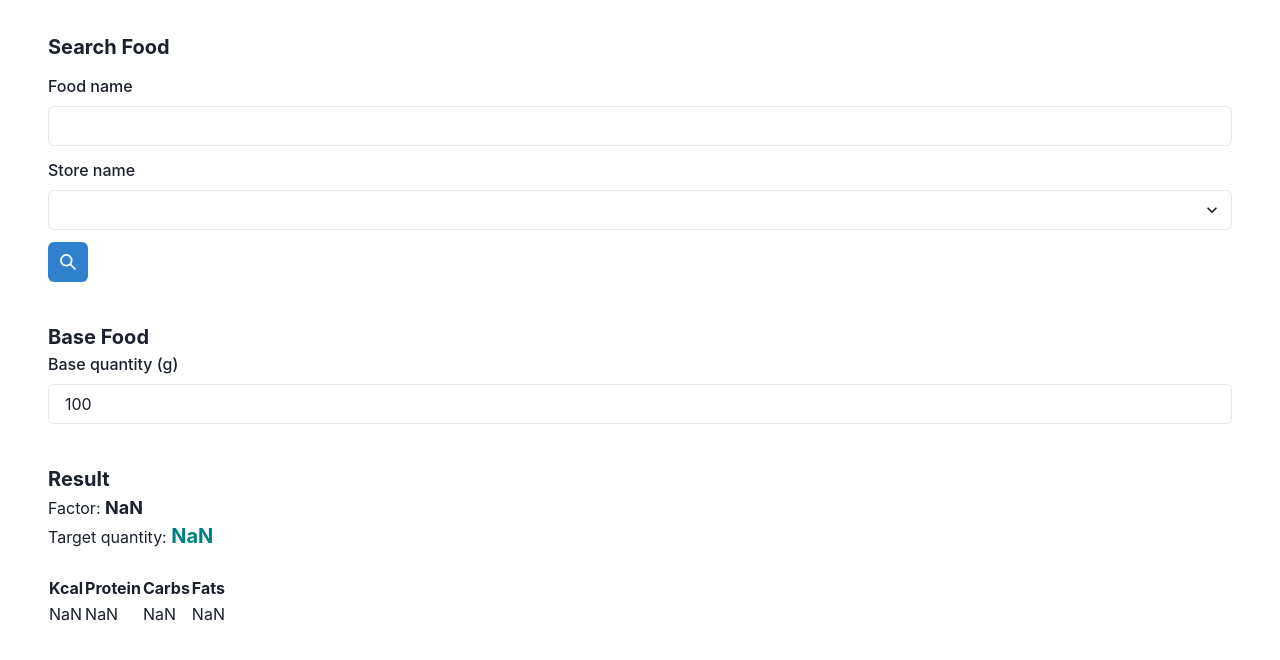
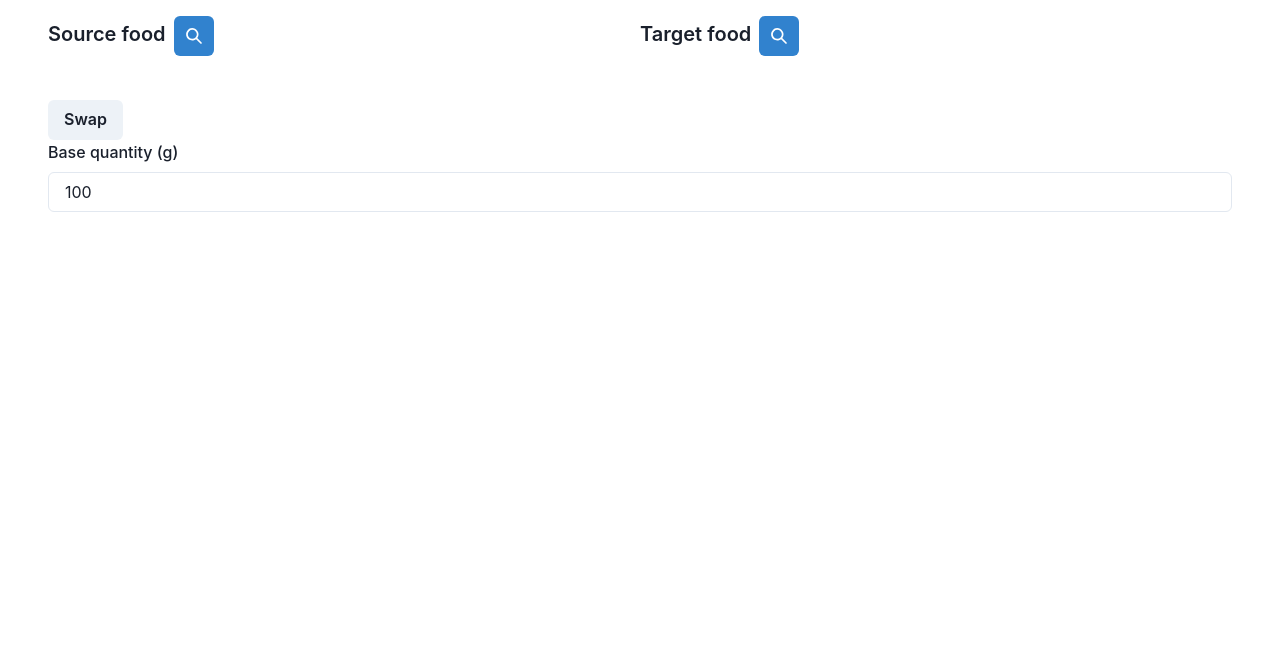
Before and after one commit to JoanGaliana/food, a React (Create React App) app: page / in a window 1280 px wide. Shown: the top 660 px of the page. Built offline with nearby package versions, Linux system fonts and the light colour scheme.

Commit message:
Prototype 2

```diff
--- a/src/App.tsx
+++ b/src/App.tsx
@@ -1,50 +1,101 @@
-import React, { useMemo, useState } from 'react';
-import { ChakraProvider, FormControl, FormLabel, Input, Box } from '@chakra-ui/react';
+import { useCallback, useMemo, useState } from 'react';
+import { ChakraProvider, FormControl, FormLabel, Input, Box, Button, useDisclosure, Modal, ModalBody, ModalCloseButton, ModalContent, ModalFooter, ModalHeader, ModalOverlay, SimpleGrid, IconButton } from '@chakra-ui/react';
 import './App.css';
 import FoodComparationDelta from './components/FoodComparationDelta/FoodComparationDelta';
 import SearchFood from './components/SearchFood/SearchFood';
-import FoodFacts, { createEmptyFoodFacts } from './model/FoodFacts';
 import equateFood from './services/equateFood';
+import FoodCard from './components/FoodCard/FoodCard';
+import Food from './model/Food';
+import { SearchIcon } from '@chakra-ui/icons';
 
 function App() {
-  const [sourceFood, setSourceFood] = useState<FoodFacts>(createEmptyFoodFacts());
-  const [targetFood, setTargetFood] = useState<FoodFacts>(createEmptyFoodFacts());
+  const [sourceFood, setSourceFood] = useState<Food | null>(null);
+  const [targetFood, setTargetFood] = useState<Food | null>(null);
+
+  const [findFoodTarget, setFindFoodTarget] = useState<"SOURCE" | "TARGET">("SOURCE")
+
+  const selectFood = useCallback((food: Food) => {
+    const setFood = findFoodTarget === "TARGET" ? setTargetFood : setSourceFood;
+
+    setFood(food);
+  }, [findFoodTarget]);
+
 
   const [baseQuantity, setBaseQuantity] = useState(100);
 
-  const factor = useMemo(() => equateFood(sourceFood, targetFood), [sourceFood, targetFood]);
+  const factor = useMemo(() => sourceFood && targetFood ? equateFood(sourceFood?.foodFacts, targetFood?.foodFacts) : -1, [sourceFood, targetFood]);
 
+  const { isOpen, onOpen, onClose } = useDisclosure();
+
+  const selectFoodButtonText = useMemo(() => findFoodTarget === "TARGET" ? "Set target food" : "Set source food", [findFoodTarget]);
   return (
     <ChakraProvider>
-      <Box px="3rem" pt="2rem">
-        <Box as="h3" fontSize="xl" fontWeight="bold">Search Food</Box>
-        <SearchFood setSourceFood={setSourceFood} setTargetFood={setTargetFood}></SearchFood>
+      <Box px="3rem" pt="1rem">
+        <Modal onClose={onClose} size="full" isOpen={isOpen}>
+          <ModalOverlay />
+          <ModalContent my={0}>
+            <ModalCloseButton />
+            <ModalHeader>Search Food</ModalHeader>
+            <ModalBody>
+              <SearchFood
+                onFoodSelect={(food) => {
+                  selectFood(food);
+                  onClose();
+                }}
+                buttonText={selectFoodButtonText}
+              ></SearchFood>
+            </ModalBody>
+            <ModalFooter>
+              <Button onClick={onClose} colorScheme="red">Close</Button>
+            </ModalFooter>
+          </ModalContent>
+        </Modal>
 
-        <Box mt="10" as="h3" fontSize="xl" fontWeight="bold">Base Food</Box>
+        <SimpleGrid columns={{ "sm": 1, "md": 2 }} mb="2rem">
+          <Box>
+            <Box fontSize="xl" fontWeight="semibold" mb="0.75rem">
+              Source food
+              <IconButton ml="0.5rem" colorScheme={sourceFood ? "gray" : "blue"} aria-label="Search foods" onClick={() => {
+                setFindFoodTarget("SOURCE");
+                onOpen();
+              }} icon={<SearchIcon />}></IconButton>
+            </Box>
+            {sourceFood ? <FoodCard food={sourceFood}></FoodCard> : ""}
+          </Box>
 
-        <FormControl id="name">
+          <Box>
+            <Box fontSize="xl" fontWeight="semibold" mb="0.75rem">
+              Target food
+              <IconButton ml="0.5rem" colorScheme={targetFood ? "gray" : "blue"} aria-label="Search foods" onClick={() => {
+                setFindFoodTarget("TARGET");
+                onOpen();
+              }} icon={<SearchIcon />}></IconButton>
+            </Box>
+            {targetFood ? <FoodCard food={targetFood}></FoodCard> : ""}
+          </Box>
+        </SimpleGrid>
+        <Button onClick={() => {
+          const aux = targetFood;
+
+          setTargetFood(sourceFood);
+          setSourceFood(aux);
+        }}>Swap</Button>
+        <FormControl id="name" mb="2rem">
           <FormLabel>Base quantity (g)</FormLabel>
           <Input type="number" min="0" defaultValue="100" onChange={(e) => { setBaseQuantity(Number.parseInt(e.target.value)) }} />
-          {/* <FormHelperText>We'll never share your email.</FormHelperText> */}
         </FormControl>
 
-        {/* <FoodForm food={sourceFood} setFood={setSourceFood}></FoodForm> */}
+        {targetFood && sourceFood ? (
+          <FoodComparationDelta
+            factor={factor}
+            sourceFoodQuantity={baseQuantity}
 
-        {/* <Box as="h3" fontSize="xl" fontWeight="bold">Target Food</Box> */}
-        {/* <FoodForm food={targetFood} setFood={setTargetFood}></FoodForm> */}
+            sourceFood={sourceFood.foodFacts}
+            targetFood={targetFood.foodFacts}
+          ></FoodComparationDelta>
+        ) : ""}
+      </Box>
 
-
-        <Box mt="10" as="h3" fontSize="xl" fontWeight="bold">Result</Box>
-        Factor: <Box as="span" fontSize="lg" fontWeight="bold">{factor.toFixed(2)}</Box>
-
-        <FoodComparationDelta
-          factor={factor}
-          sourceFoodQuantity={baseQuantity}
-
-          sourceFood={sourceFood}
-          targetFood={targetFood}
-        ></FoodComparationDelta>
-      </Box>
     </ChakraProvider>
   );
 }
--- a/src/components/SearchFood/SearchFood.tsx
+++ b/src/components/SearchFood/SearchFood.tsx
@@ -4,15 +4,16 @@ import React, { useState } from "react";
 import { useEffect } from "react";
 import { useCallback } from "react";
 import { useForm } from "react-hook-form";
-import FoodFacts from "../../model/FoodFacts";
+import Food from "../../model/Food";
 import { SearchFoodResponse } from "../../model/SearchFoodResponse";
-import SetState from "../../util/setState";
 import FoodCard from "../FoodCard/FoodCard";
 import Pagination from "../Pagination/Pagination";
 
 type params = {
-    setSourceFood: SetState<FoodFacts>;
-    setTargetFood: SetState<FoodFacts>;
+    onFoodSelect: (food: Food) => void;
+
+    title?: string;
+    buttonText?: string;
 }
 
 type FormData = {
@@ -28,7 +29,7 @@ export interface StoreData {
     url: string;
 }
 
-const SearchFood: React.FC<params> = ({ setSourceFood, setTargetFood }) => {
+const SearchFood: React.FC<params> = ({ onFoodSelect, title = "Search food", buttonText = "Select" }) => {
     const { register, handleSubmit, getValues, setValue } = useForm<FormData>();
 
     const [response, setResponse] = useState<SearchFoodResponse | null>(null);
@@ -100,11 +101,8 @@ const SearchFood: React.FC<params> = ({ setSourceFood, setTargetFood }) => {
                         {response.foods.map(food =>
                             <FoodCard food={food} key={food.id}>
                                 <Button colorScheme="blue" mx={1} onClick={() => {
-                                    setSourceFood(food.foodFacts);
-                                }}>Set source food</Button>
-                                <Button colorScheme="blue" mx={1} onClick={() => {
-                                    setTargetFood(food.foodFacts);
-                                }}>Set target food</Button>
+                                    onFoodSelect(food);
+                                }}>{buttonText}</Button>
                             </FoodCard>
                         )}
                     </SimpleGrid>
```
Also changed, not shown: src/model/Food.ts (+10 -7 lines).
